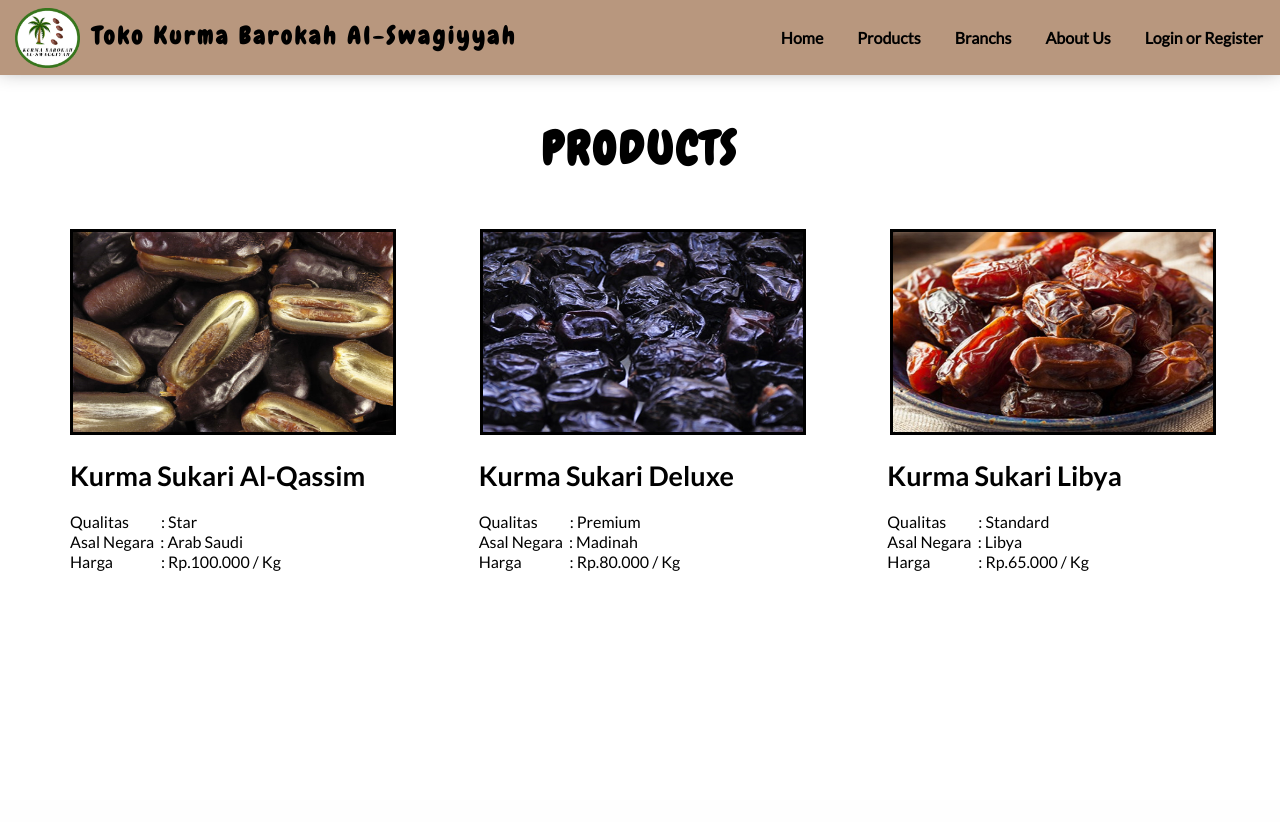
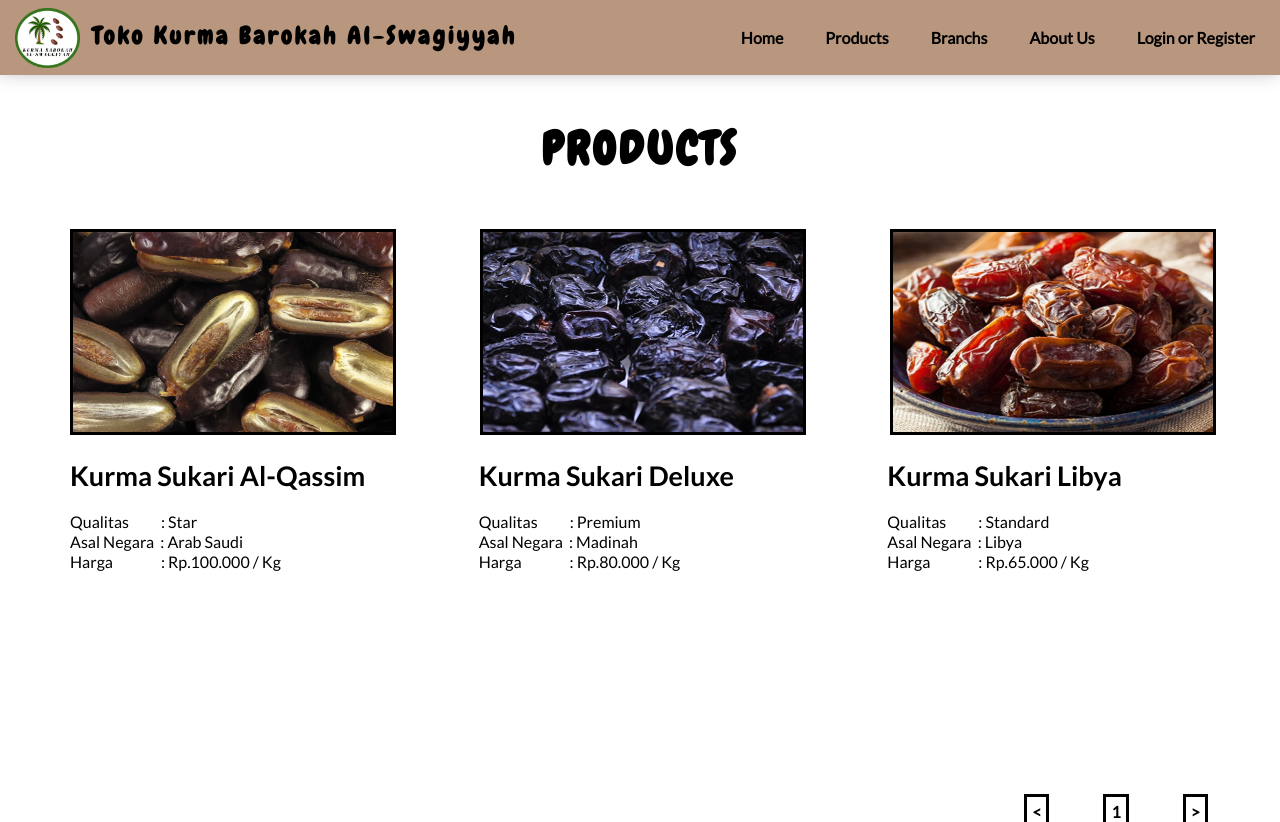
Before and after one commit to baswaraandi/Database-Project, a PHP site: page /prod_menu1.html in a window 1280 px wide. Before the commit the page ends 571 px from the top, so only its background shows below. Run offline with PHP 8.4, Linux system fonts and the light colour scheme.

Commit message:
update tampilan

```diff
--- a/prod_menu1.html
+++ b/prod_menu1.html
@@ -9,10 +9,10 @@
             <img class="Logopic" src="logo_kurded.png" alt="logo_kurded">
             <h1 class="Title_Navbar">Toko Kurma Barokah Al-Swagiyyah</h1>
             <ul>
-                <li><a href="#">Home</a></li>
-                <li><a href="#">Products</a></li>
-                <li><a href="#">Branchs</a></li>
-                <li><a href="#">About Us</a></li>
+                <li><a href="home_menu.html">Home</a></li>
+                <li><a href="prod_menu1.html">Products</a></li>
+                <li><a href="branch_menu.html">Branchs</a></li>
+                <li><a href="aboutus_menu.html">About Us</a></li>
                 <li><a href="#">Login or Register</a></li>
             </ul>
         </nav>
@@ -44,5 +44,12 @@
                 <p class="Prod-text">Harga&emsp;&emsp;&emsp;: Rp.65.000 / Kg </p>
             </div>
         </section>
+        <footer>
+            <ul>
+                <li><a href="prod_menu2.html">></a></li>
+                <li><a>1</a></li>
+                <li><a><</a></li>
+            </ul>
+        </footer>
     </body>
 </html>
--- a/style.css
+++ b/style.css
@@ -55,7 +55,7 @@ nav ul{
 nav ul li{
     float: left;
     display: block;
-    margin: 8px 17px 0px 17px;
+    margin: 8px 25px 0px 17px;
 }
 
 nav ul li a{
@@ -157,6 +157,38 @@ h1{
     line-height: 1.25;
 }
 
+/*FOOTER PRODUCTS*/
+footer {
+    padding: 10px;
+    text-align: center;
+    color: white;
+  }
+footer ul{
+    position: relative;
+    top: 20px;
+    margin: 0;
+    float:none;
+}
+footer ul li{
+    float: right;
+    display: block;
+    margin: 200px 70px 0px 0px;
+}
+
+footer ul li a{
+    outline-style: solid;
+    outline-color: black;
+    outline-offset: 5px;
+    text-decoration: none;
+    font-weight: bold;
+    font-size: medium;
+    color: black;
+    font-family: Lato-Reg;
+}
+footer ul li a:hover{
+    color: black;
+}
+
 /*BRANCH*/
 
 .Branch-Column-Heading{
```
Also changed, not shown: branch_menu.html (+4 -4 lines), home_menu.html (+4 -4 lines), prod_menu2.html (+11 -4 lines).
